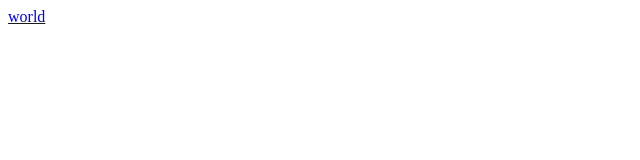
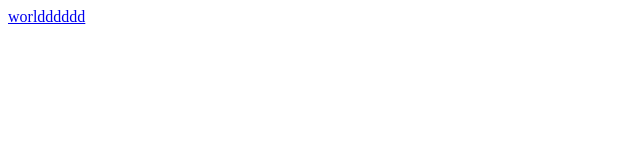
Before and after one commit to DanielNuri/hello-project, a plain HTML site: page hello.html in a window 1280 px wide. Shown: the full height of the page, 0-640 px from the left. Drawn offline with Linux system fonts and the light colour scheme.

Commit message:
the typo

```diff
--- a/hello.html
+++ b/hello.html
@@ -7,6 +7,6 @@
     <title>Hello world</title>
 </head>
 <body>
-   <a href="world.html"world>world</a>
+   <a href="world.html"world>worldddddd</a>
 </body>
 </html>
```
